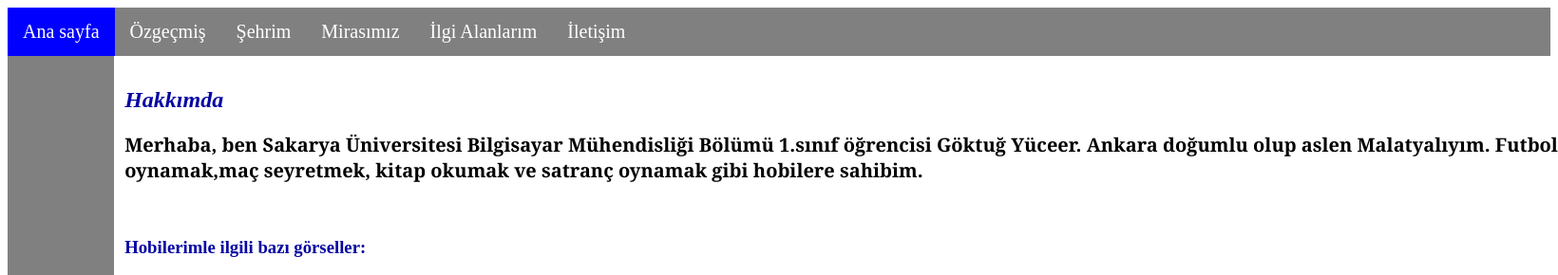
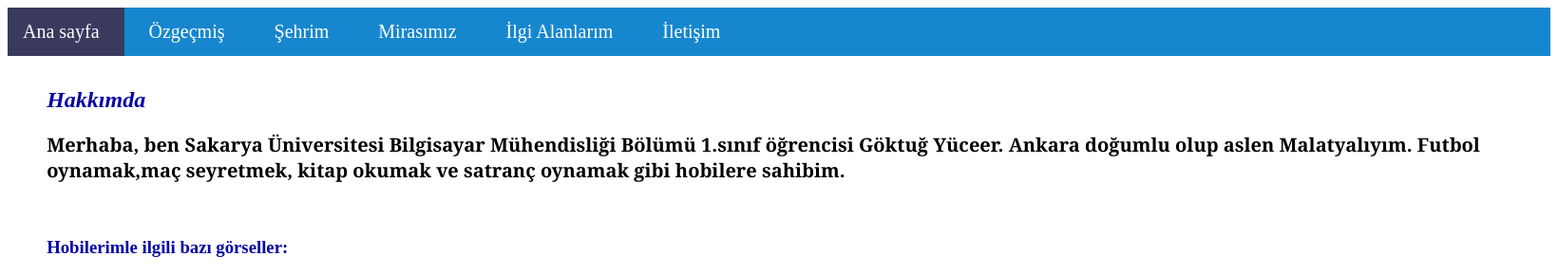
Before and after one commit to goktugycr/web-odevi, a PHP site: page /Anasayfa.html in a window 1640 px wide. Shown: the top 290 px of the page at 95% size. Run offline with PHP 8.4, Linux system fonts and the light colour scheme.

Commit message:
Menü Çubuğu ve Anasayfa Düzeni
menü çubuğunda dekorasyon değişiklikleri yapıldı ve sayfa düzeni ayarlandı

```diff
--- a/Anasayfa.html
+++ b/Anasayfa.html
@@ -10,27 +10,20 @@
 <body>
 
     <ul>
-        <li><a class="aktif" href="#index">Ana sayfa </a></li>
+        <li><a class="aktif" href="#index"> Ana sayfa &nbsp</a></li>
 
-        <li><a href="#ozgecmis">Özgeçmiş  </a></li>
+        <li><a href="#ozgecmis">&nbsp Özgeçmiş &nbsp </a></li>
 
-        <li><a href="#sehrim">Şehrim  </a></li>
+        <li><a href="#sehrim">&nbsp Şehrim &nbsp </a></li>
 
-        <li><a href="#miras">Mirasımız  </a></li>
+        <li><a href="#miras">&nbsp Mirasımız &nbsp </a></li>
 
-        <li><a href="#ilgi">İlgi Alanlarım  </a></li>
+        <li><a href="#ilgi">&nbsp İlgi Alanlarım &nbsp </a></li>
 
-        <li><a href="#iletisim">İletişim  </a></li>
+        <li><a href="#iletisim">&nbsp İletişim &nbsp </a></li>
     </ul>
 
-    <span class="bos">
-        <table>
-            <tr><td></td></tr>
-            <tr><td></td></tr>
-            <tr><td></td></tr>
-            <tr><td></td></tr>
-        </table>
-    </span>
+
     <div class="yazilar">
         <article>
             <header>
--- a/style1.css
+++ b/style1.css
@@ -13,7 +13,8 @@ a{
 .yazilar{
     position:absolute;
     top:9%;
-    left: 8%;
+    left: 3%;
+    right:3%;
 }
 h1{
     color:rgb(6, 6, 162);
@@ -33,21 +34,30 @@ p{
     color:blue;
     text-decoration:underline;
 }
+
+
 ul {
     list-style-type: none;
+    position: relative;
+    left:0px;
+    margin: 0;
 
-    margin: 0;
 
     padding: 0;
 
+
+
     overflow: hidden;
 
-    background-color: grey;
+    background-color: rgb(22, 135, 206);
 
 
 }
 
 li {
+    position:relative;
+    left:0px;
+
     float: left;
 
 
@@ -74,10 +84,10 @@ li a {
 
 li a:hover:not(.aktif) {
 
-    background-color: #111;
+    background-color: rgb(58, 58, 95)
 }
 
 .aktif {
 
-    background-color: blue;
+    background-color: rgb(58, 58, 95);
 }
```
